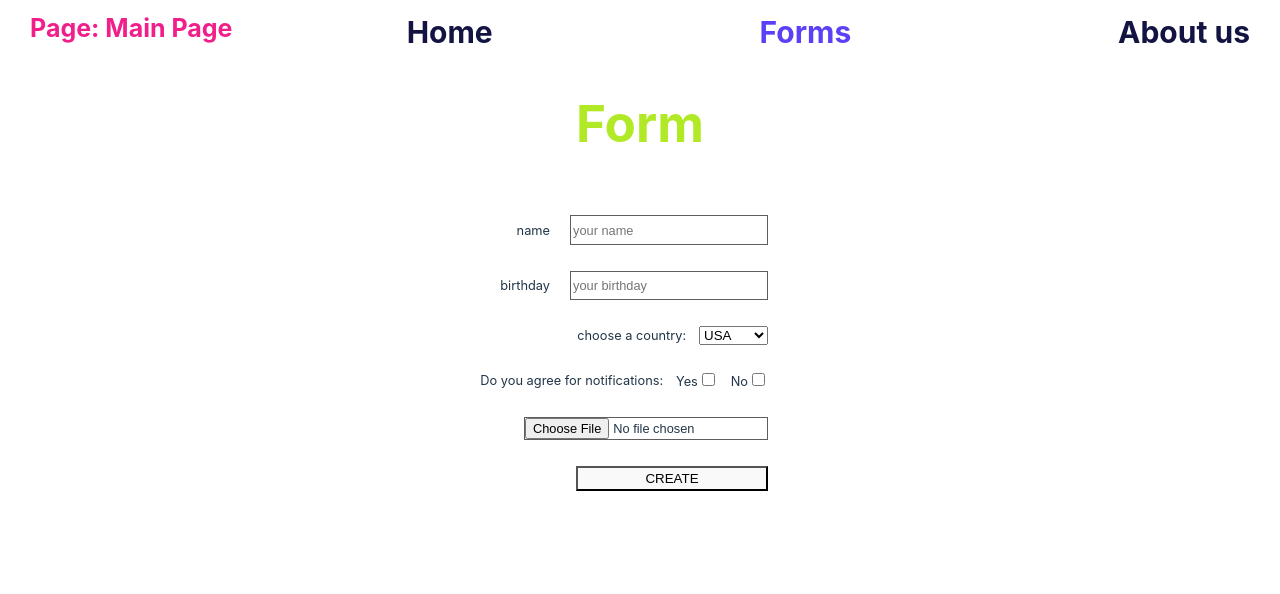
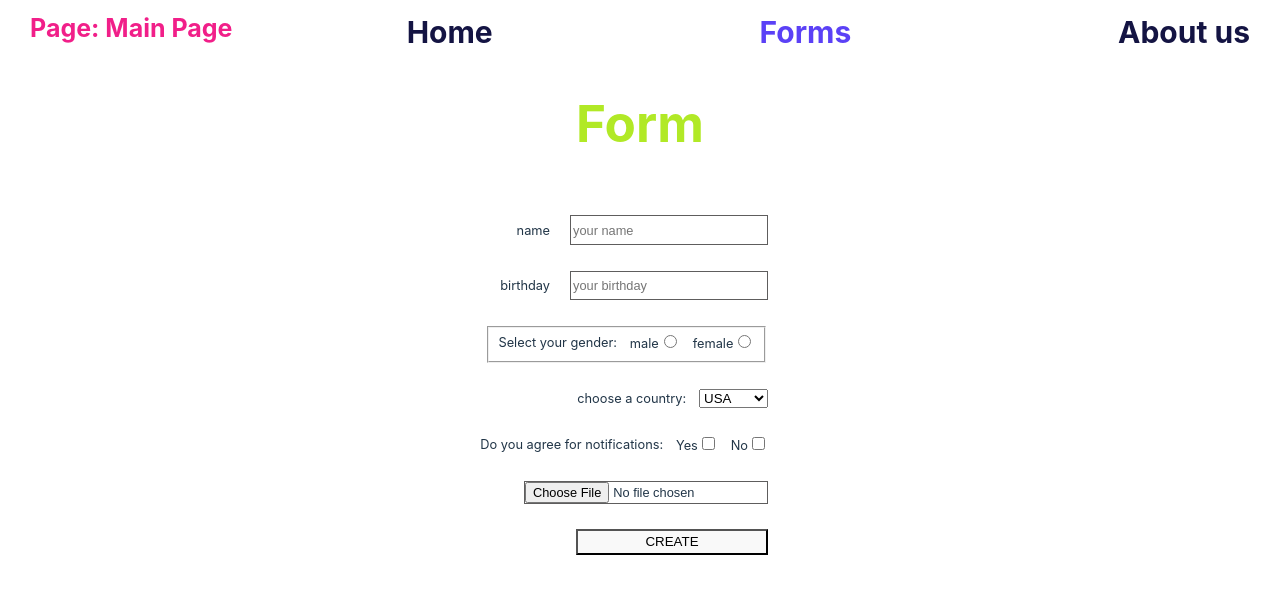
Before and after one commit to create-to-develop/rs-tasks-react, a React (Vite) app: page /forms in a window 1280 px wide. Shown: the top 594 px of the page. Built offline with nearby package versions, Linux system fonts and the light colour scheme.

Commit message:
refactor: add gender field for form

```diff
--- a/src/components/FormAddCard/FormAddCard.tsx
+++ b/src/components/FormAddCard/FormAddCard.tsx
@@ -121,6 +121,19 @@ export default class FormAddCard extends Component<ComponentProps, ComponentStat
           </label>
           {errorBirthday ? <div className="error-message">Please add your birthday</div> : null}
 
+          <fieldset className="form__label">
+            Select your gender:
+            <label htmlFor="man">
+              male
+              <input type="radio" id="man" name="gender" value="man" ref={this.genderM} />
+            </label>
+            <label htmlFor="woman">
+              female
+              <input type="radio" id="woman" name="gender" value="woman" ref={this.genderW} />
+            </label>
+          </fieldset>
+          {errorGender ? <div className="error-message">Please select your gender</div> : null}
+
           <label className="form__label" htmlFor="country">
             choose a country:
             <select id="country" name="country" ref={this.country}>
```
